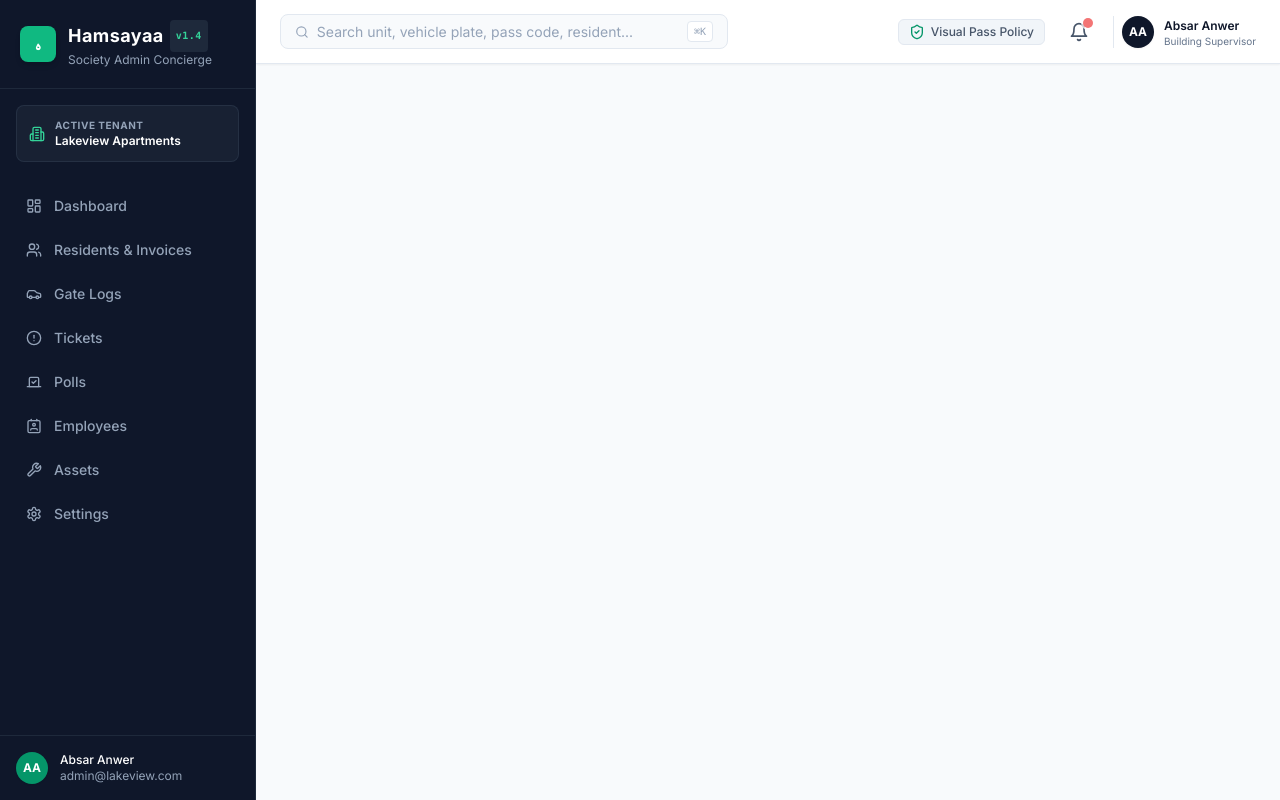
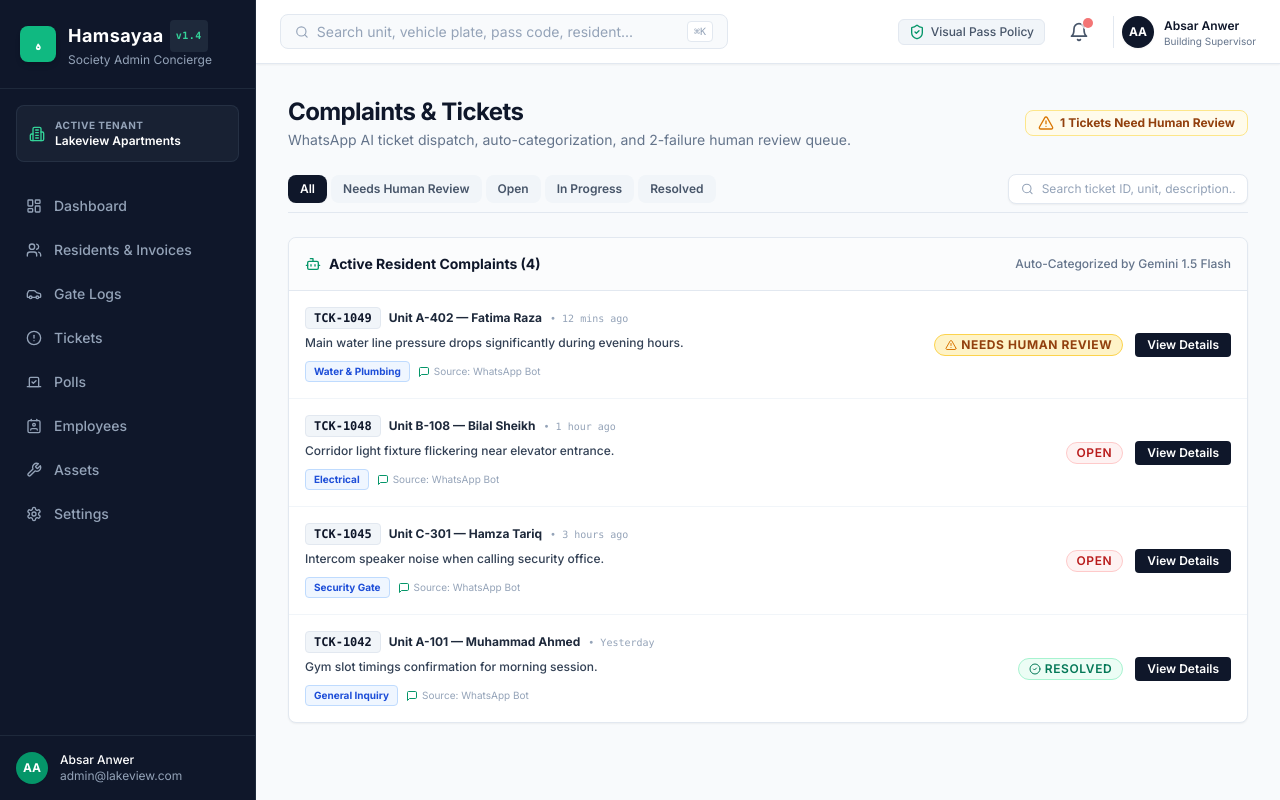
Before and after one commit to muhammadahmedkhan12/hamsayaa, a React (Vite) app in the folder frontend/: page /tickets in a window 1280 px wide. Built offline with nearby package versions, Linux system fonts and the light colour scheme; the HTML template or start-up script is replaced by a standard one.

Commit message:
fix: Link 'View All' complaints button on Overview to /complaints and alias /tickets route

```diff
--- a/frontend/src/App.jsx
+++ b/frontend/src/App.jsx
@@ -33,6 +33,7 @@ export default function App() {
             <Route path="/invoices" element={<Invoices />} />
             <Route path="/vehicles" element={<Vehicles />} />
             <Route path="/complaints" element={<Complaints />} />
+            <Route path="/tickets" element={<Complaints />} />
             <Route path="/polls" element={<Polls />} />
             <Route path="/employees" element={<Employees />} />
             <Route path="/assets" element={<Assets />} />
--- a/frontend/src/pages/Dashboard.jsx
+++ b/frontend/src/pages/Dashboard.jsx
@@ -1,4 +1,5 @@
 import React, { useState, useEffect } from 'react';
+import { Link } from 'react-router-dom';
 import {
   Ticket,
   AlertTriangle,
@@ -157,7 +158,7 @@ export default function Dashboard() {
               <MessageSquare className="w-4 h-4 text-emerald-600" />
               <h2 className="font-bold text-navy text-sm">Recent Complaints & Tickets</h2>
             </div>
-            <a href="/tickets" className="text-xs font-semibold text-emerald-600 hover:text-emerald-700">View All</a>
+            <Link to="/complaints" className="text-xs font-semibold text-emerald-600 hover:text-emerald-700">View All</Link>
           </div>
 
           <div className="divide-y divide-slate-100">
```
